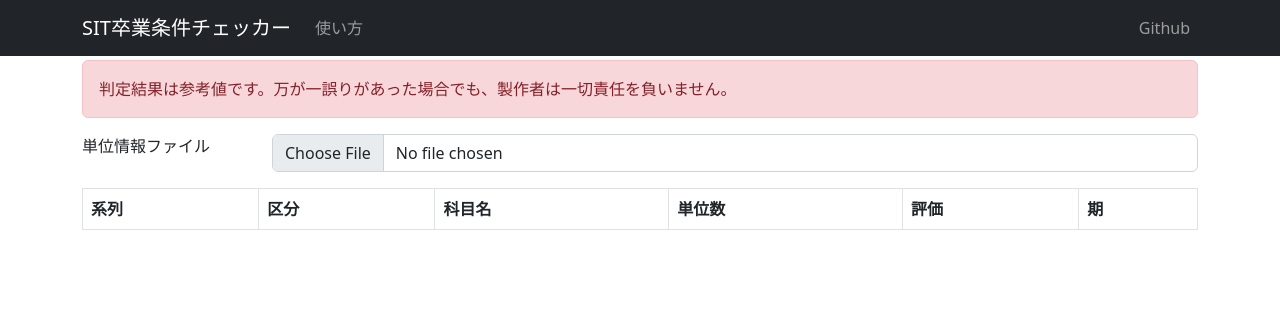
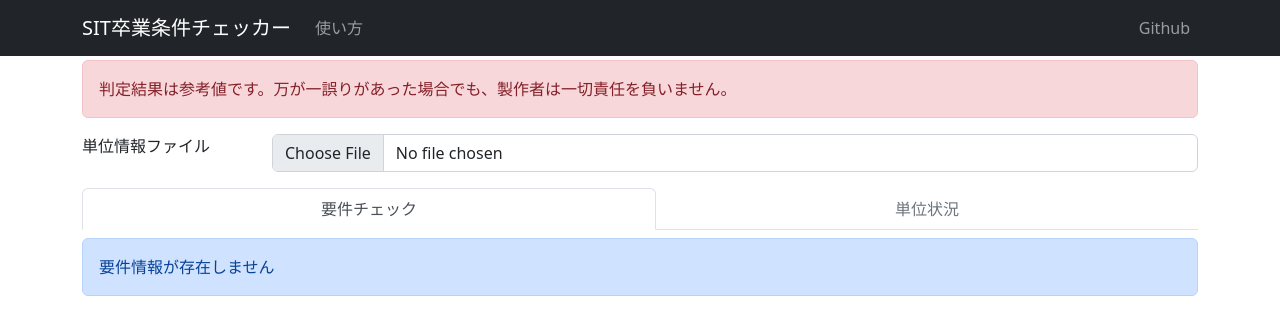
Before and after one commit to ecto0310/sit_graduation_checker, a Next.js app: page /check in a window 1280 px wide. Shown: the top 334 px of the page. Built offline with nearby package versions, Linux system fonts and the light colour scheme.

Commit message:
[add] mode tab

```diff
--- /dev/null
+++ b/components/Check/MainTab.tsx
@@ -0,0 +1,43 @@
+import { useRouter } from "next/router";
+import { useEffect, useState } from "react";
+import { Alert, Nav } from 'react-bootstrap'
+import ListCredit from "../../components/Check/ListCredit";
+import ListRule from "../../components/Check/ListRule";
+import { Credits } from "../../types/credits";
+import { Rules } from "../../types/rules";
+
+type MainTabProps = {
+    mode: string;
+    credits?: Credits;
+    rules?: Rules;
+}
+
+const MainTab = ({ mode, credits, rules }: MainTabProps) => {
+    switch (mode) {
+        case "check":
+            if (rules) {
+                return <ListRule credits={credits || { credits: [] }} rules={rules} />;
+            }
+            return (
+                <Alert variant={"primary"} className="mt-1">
+                    要件情報が存在しません
+                </Alert>
+            );
+        case "credit":
+            if (credits) {
+                return <ListCredit credits={credits || { credits: [] }} />;
+            }
+            return (
+                <Alert variant={"primary"} className="mt-1">
+                    単位情報が存在しません
+                </Alert>
+            );
+    }
+    return (
+        <Alert variant={"primary"} className="mt-1">
+            表示する情報が存在しません
+        </Alert>
+    );
+}
+
+export default MainTab;
--- a/components/Check/SelectCredit.tsx
+++ b/components/Check/SelectCredit.tsx
@@ -5,7 +5,7 @@ import { useEffect } from 'react';
 import { Credits } from '../../types/credits';
 
 type SelectCreditProps = {
-    credits: Credits;
+    credits?: Credits;
     setCredits: (credits: Credits) => void;
 }
 
--- a/package.json
+++ b/package.json
@@ -4,7 +4,7 @@
   "private": true,
   "scripts": {
     "dev": "next dev",
-    "build": "next build",
+    "build": "next build && next export",
     "start": "next start",
     "lint": "next lint"
   },
--- a/pages/check/index.tsx
+++ b/pages/check/index.tsx
@@ -1,8 +1,11 @@
 import { useRouter } from "next/router";
 import { useEffect, useState } from "react";
+import { Alert, Nav } from 'react-bootstrap'
 import ListCredit from "../../components/Check/ListCredit";
 import ListRule from "../../components/Check/ListRule";
-import SelectCredit, { Credits } from "../../components/Check/SelectCredit";
+import MainTab from "../../components/Check/MainTab";
+import SelectCredit from "../../components/Check/SelectCredit";
+import { Credits } from "../../types/credits";
 import { Rules } from "../../types/rules";
 
 const CheckPage = () => {
@@ -10,6 +13,7 @@ const CheckPage = () => {
 
     const [credits, setCredits] = useState<Credits>();
     const [rules, setRules] = useState<Rules>();
+    const [mode, setMode] = useState<string>("check");
 
     useEffect(() => {
         if (router.query.ruleFile !== undefined && rules === undefined) {
@@ -25,11 +29,15 @@ const CheckPage = () => {
                 <SelectCredit credits={credits} setCredits={setCredits} />
             </div>
             <div>
-                {
-                    rules &&
-                    <ListRule credits={credits || { credits: [] }} rules={rules} />
-                }
-                <ListCredit credits={credits || { credits: [] }} />
+                <Nav fill variant="tabs" className="mb-2">
+                    <Nav.Item >
+                        <Nav.Link disabled={rules === undefined} active={mode === "check"} onClick={(e) => setMode("check")} >要件チェック</Nav.Link>
+                    </Nav.Item>
+                    <Nav.Item >
+                        <Nav.Link disabled={credits === undefined} active={mode === "credit"} onClick={(e) => setMode("credit")} >単位状況</Nav.Link>
+                    </Nav.Item>
+                </Nav>
+                <MainTab mode={mode} credits={credits} rules={rules} />
             </div>
         </>
     )
```
